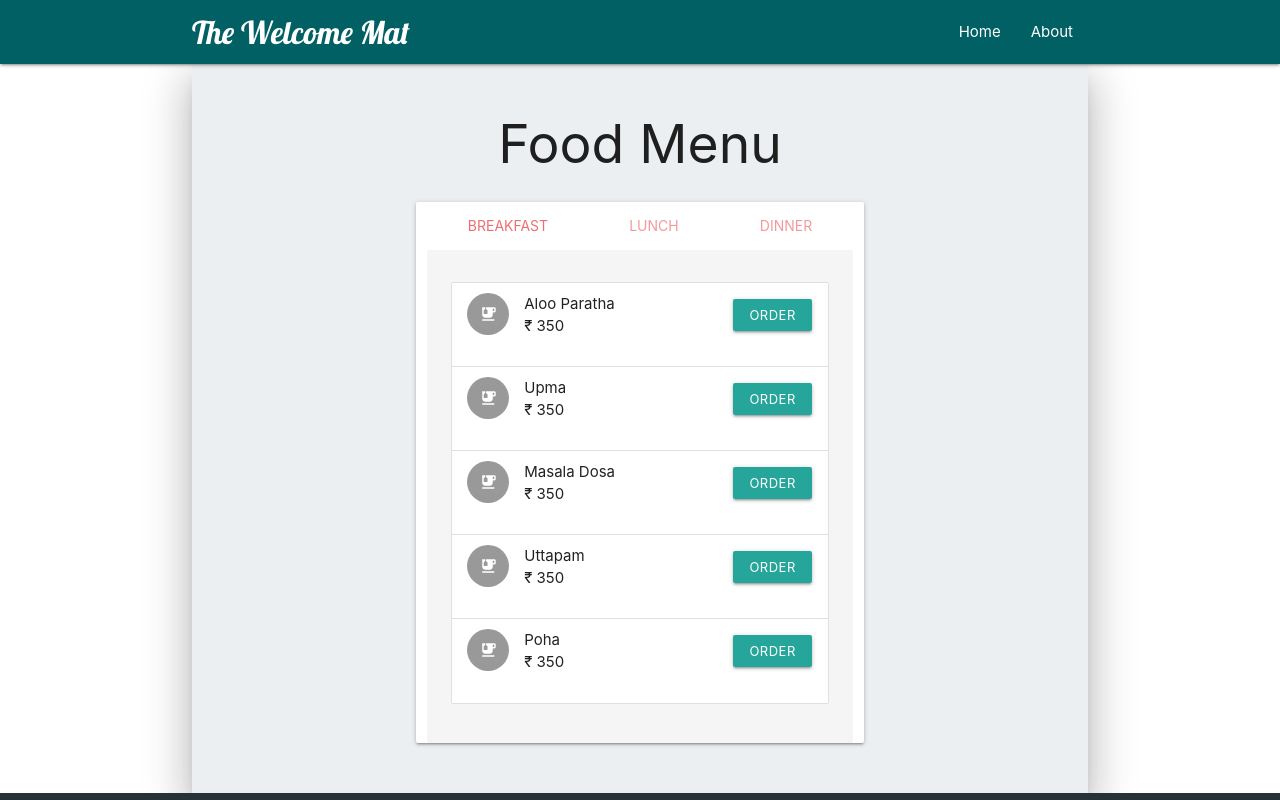
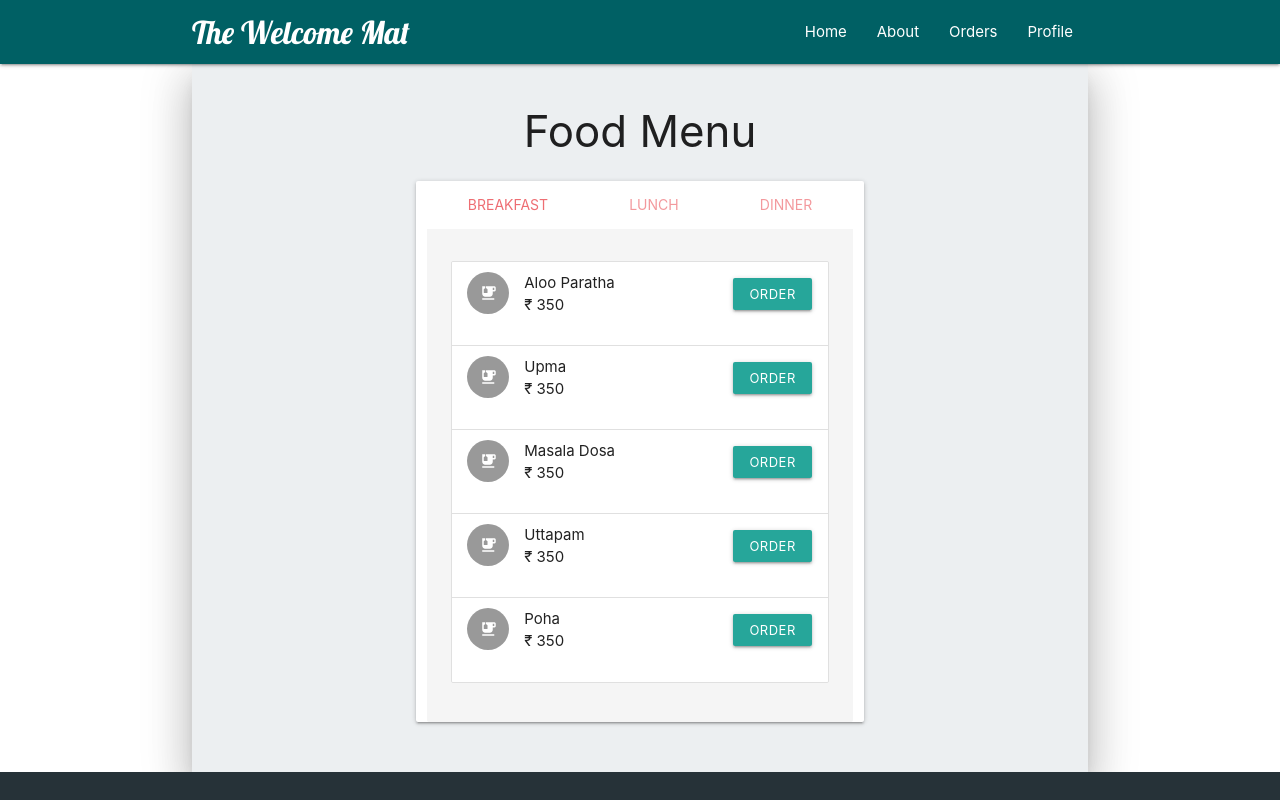
Before and after one commit to paritoshdandekar/the-welcome-mat, a React (Create React App) app: page /food in a window 1280 px wide. Shown: the top 800 px of the page. Built offline with nearby package versions, Linux system fonts and the light colour scheme.

Commit message:
Added profile and about page

```diff
--- a/src/App.js
+++ b/src/App.js
@@ -8,6 +8,8 @@ import Laundary from './components/Laundary';
 import Internet from './components/Internet';
 import Housekeeping from './components/Housekeeping';
 import About from './components/About';
+import OrderHistory from './components/OrderHistory';
+import Profile from './components/Profile';
 
 
 function App() {
@@ -27,6 +29,8 @@ function App() {
           <Route exact path="/support" component={SupportandMaintaince} />
           <Route exact path="/About" component={About}/>
           <Route exact path="/Home" component={Home}/>
+          <Route exact path="/Order" component={OrderHistory}/>
+          <Route exact path="/Profile" component={Profile}/>
         </Switch>
 
         <footer>
--- a/src/components/About.js
+++ b/src/components/About.js
@@ -1,6 +1,5 @@
 import React, { Component } from 'react'
 import M from 'materialize-css';
-<link href="https://fonts.googleapis.com/icon?family=Material+Icons" rel="stylesheet"></link>
 
 export class AboutUs extends Component {
     componentDidMount() {
--- a/src/components/Food.js
+++ b/src/components/Food.js
@@ -15,7 +15,7 @@ class Food extends Component {
     render() {
         return (
             <div className="container section z-depth-5 blue-grey lighten-5">
-                <h2 className="center-align">Food Menu</h2>
+                <h3 className="center-align">Food Menu</h3>
                 <div className="row">
                     <div className="card col s12 m10 l6 push-l3 push-m1 ">
 
--- a/src/components/Home.js
+++ b/src/components/Home.js
@@ -82,7 +82,7 @@ class Home extends Component {
                                 </div>
                                 <div className="card-reveal">
                                     <span className="card-title grey-text text-darken-4">Internet<i className="material-icons right">close</i></span>
-                                    <blockquote>At your service to ensure uninterupted connectivity!</blockquote>
+                                    <blockquote>At your service to ensure uninterrupted connectivity!</blockquote>
 
                                 </div>
                             </div>
--- a/src/components/Housekeeping.js
+++ b/src/components/Housekeeping.js
@@ -22,7 +22,7 @@ class Housekeeping extends Component {
     return (
       <div className="container section z-depth-5 blue-grey lighten-5" >
         <div class="container" >
-        <h4 className="center-align"> Housekeeping </h4>
+        <h3 className="center-align"> Housekeeping </h3>
           <p className="center-align">Choose the service(s) you need:</p>
           <form action="#">
             <div class="valign-wrapper" class="card-panel " >
--- a/src/components/Laundary.js
+++ b/src/components/Laundary.js
@@ -13,7 +13,7 @@ class Laundary extends Component {
     render() {
         return (
             <div className="container section z-depth-5 blue-grey lighten-5" >
-                <h2 className="center-align">Laundary</h2>
+                <h3 className="center-align">Laundary</h3>
                 <div className=" row">
                     <div className="col s12 m10 l6 push-l3 push-m1">
                         <form action="#">
@@ -43,7 +43,7 @@ class Laundary extends Component {
                             {/* what to do */}
                             <div className="input-field section">
                                 <select multiple className="validate">
-                                    <option value="" disabled selected class="grey-text text-lighten-3">Choose your options</option>
+                                    <option value="" disabled class="grey-text text-lighten-3">Choose your options.</option>
                                     <option value="1">Wash</option>
                                     <option value="2">Iron</option>
                                     <option value="3">Dry Clean</option>
--- a/src/components/Navbar.js
+++ b/src/components/Navbar.js
@@ -11,6 +11,8 @@ class Navbar extends Component {
                             <ul className="right hide-on-med-and-down">
                                 <li><Link to="/Home">Home</Link></li>
                                 <li><Link to="/About">About</Link></li>
+                                <li><Link to="/Order">Orders</Link></li>
+                                <li><Link to="/Profile">Profile</Link></li>
                             </ul>
                         </div>
                     </nav>
```
